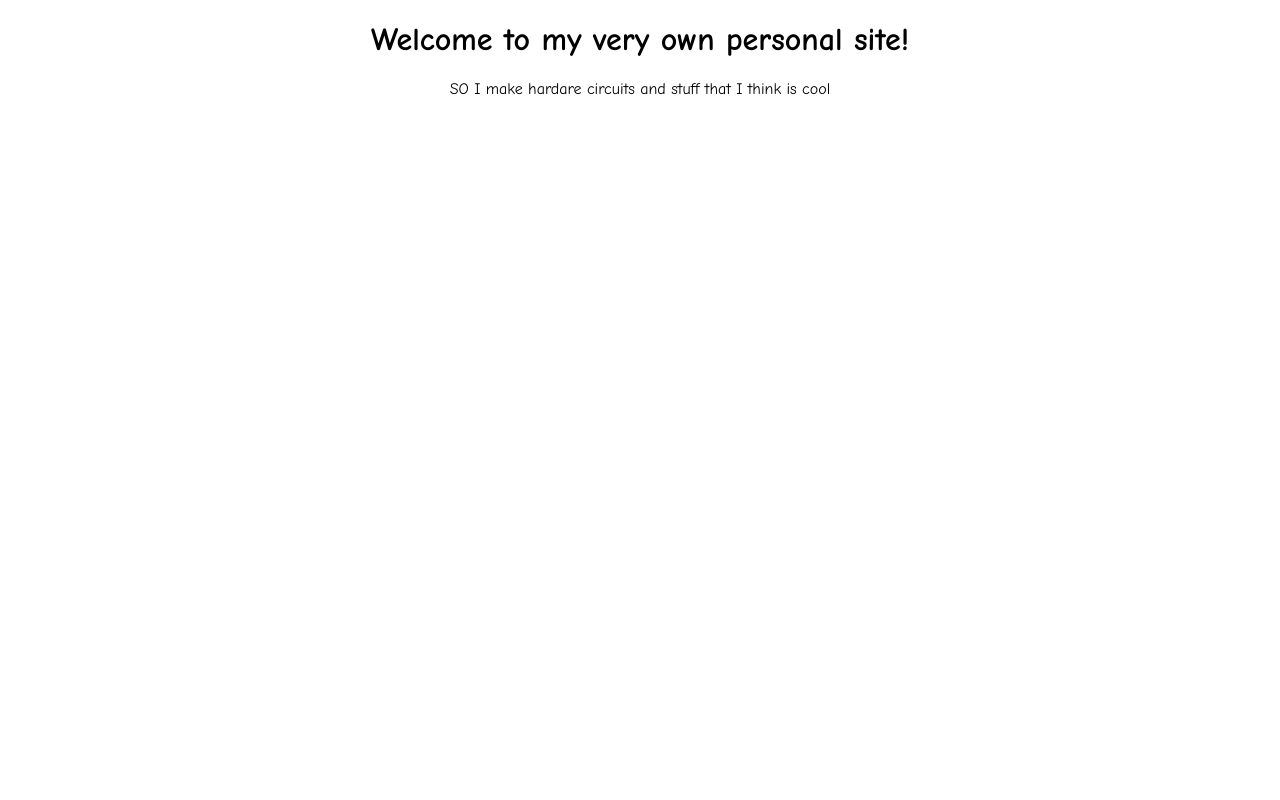
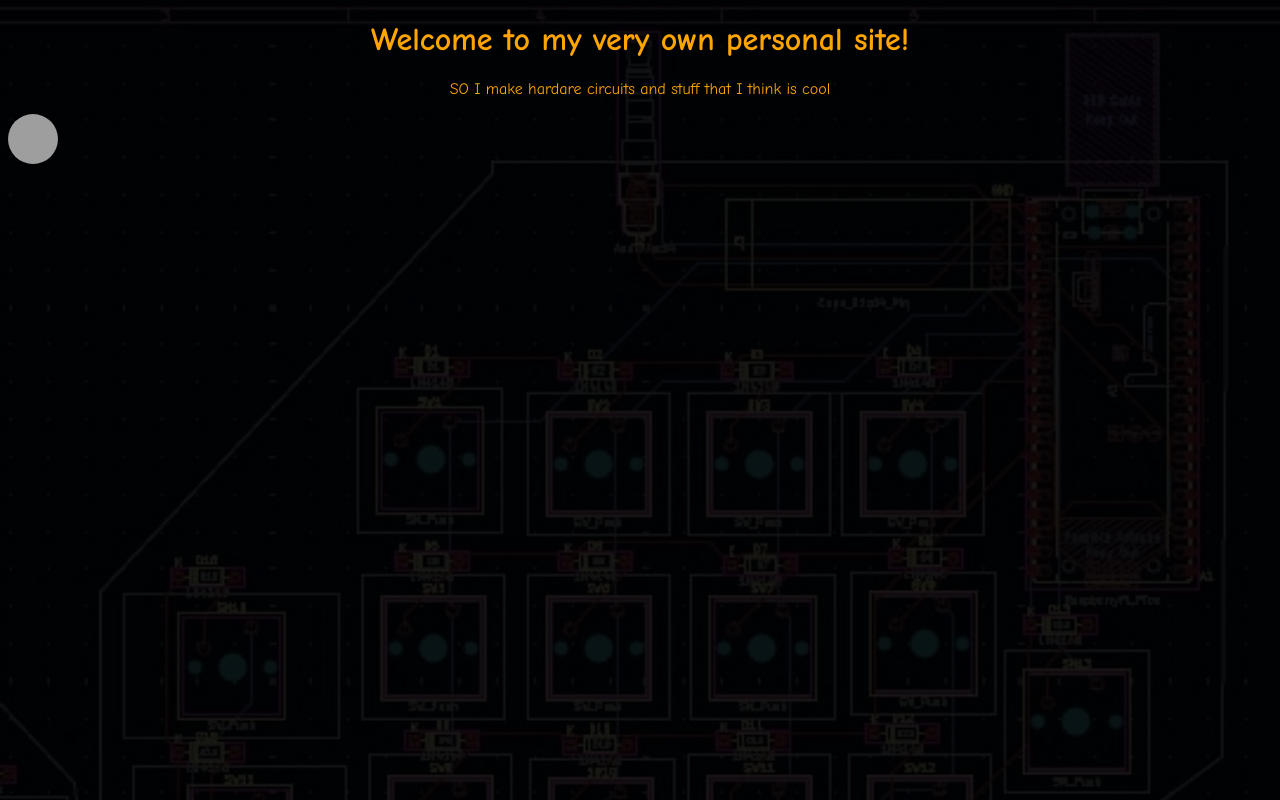
Before and after one commit to Rikhav21/Personal-Site, a plain HTML site: page index.html in a window 1280 px wide. Drawn offline with Linux system fonts and the light colour scheme; grey boxes are pictures that could not be loaded.

Commit message:
Added some basic functionallity

```diff
--- /dev/null
+++ b/apps.js
@@ -0,0 +1,6 @@
+function MyButton() {
+  return (
+    <button>I'm a button</button>
+  );
+}
+export default MyButton;
--- a/index.html
+++ b/index.html
@@ -2,9 +2,15 @@
 <html>
     <head>
         <link rel = "stylesheet" href="styles.css"/>
+        <title>Rikhav</title>
     </head>
     <body>
-        <h1>Welcome to my very own personal site!</h1>
-        <p>SO I make hardare circuits and stuff that I think is cool</p>
+        <div class = "main-text">
+            <h1>Welcome to my very own personal site!</h1>
+            <p>SO I make hardare circuits and stuff that I think is cool</p>
+        </div>
+        <a href = "https://github.com/Rikhav21">
+            <button class = "github-button"></button>
+        </a>
     </body>
 </html>
--- a/styles.css
+++ b/styles.css
@@ -1,9 +1,38 @@
 img{
     width: 200px;
 }
-body{
+html{
+    scroll-behavior: smooth;
+    color-scheme: light dark;
+    cursor:url(https://upload.wikimedia.org/wikipedia/commons/8/86/Hieroglifo_-_I5_-_Krokodilo.svg);
+}
+.main-text{
     text-align:center;
     font-family:'comic sans ms';
-    color : orange
-    background-image : url("https://hc-cdn.hel1.your-objectstorage.com/s/v3/5a72923d482dbcb2c8eee1d63498ae5a9fc6fc25_image.png");
+    color: orange;
 }
+body{
+    background: linear-gradient(rgba(0, 0, 0, 0.9), rgba(0, 0, 0, 0.9)), url('bg.jpg');
+    background-size: cover;
+}
+.github-button{
+    background-image: url("https://upload.wikimedia.org/wikipedia/commons/9/91/Octicons-mark-github.svg");
+    background-size: contain;
+    width: 50px;
+    height: 50px;
+    border: none;
+    color:rgb(2, 3, 46);
+    background-color: rgb(255, 255, 255);
+    border-radius: 29px;
+    text-align:left;
+    transition: background-color 1s;
+
+
+}
+.github-button:hover{
+    background-color: rgb(148, 147, 147);
+}
+.github-button:active{
+    opacity:0.5;
+
+}
```
